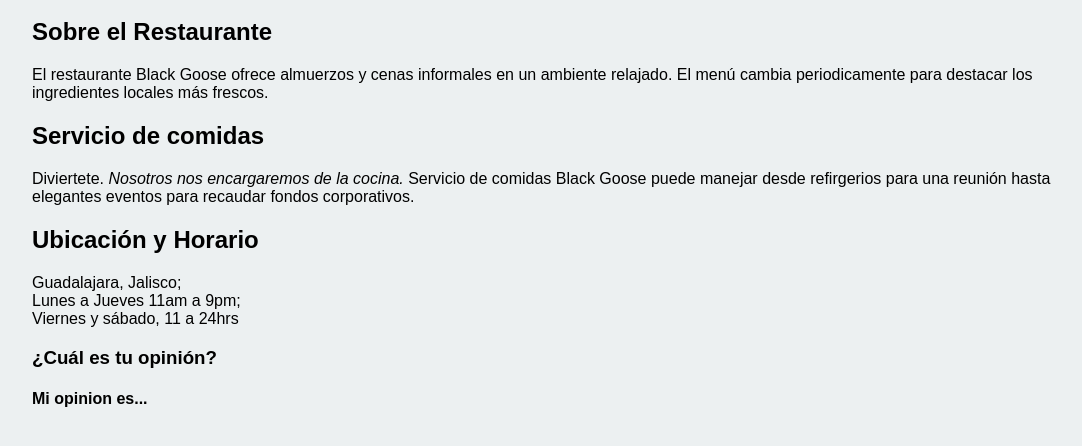
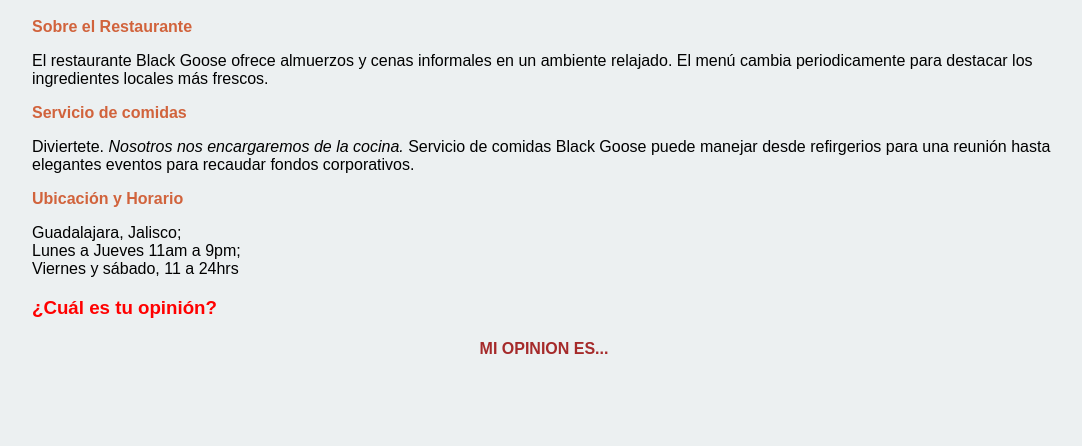
Before and after one commit to Edgar260276/ganso_negro_2024, a plain HTML site: page index.html in a window 1280 px wide. Shown: the part 254-700 px from the top of the page, without its empty margins (96-1178 px from the left). Drawn offline with Linux system fonts and the light colour scheme.

Commit message:
Estilos finales al sitio

```diff
--- a/index.html
+++ b/index.html
@@ -19,6 +19,21 @@
             text-transform: uppercase;
             border-bottom: 1px solid #57b1dc;
             margin-top: 30px;
+        }
+
+        h2 {
+            color: #d1633c;
+            font-size: 1em;
+        }
+
+        h3 {
+            color: red;
+        }
+
+        h4 {
+            color: brown;
+            text-align: center;
+            text-transform: uppercase;
         }
 
     </style>
```
